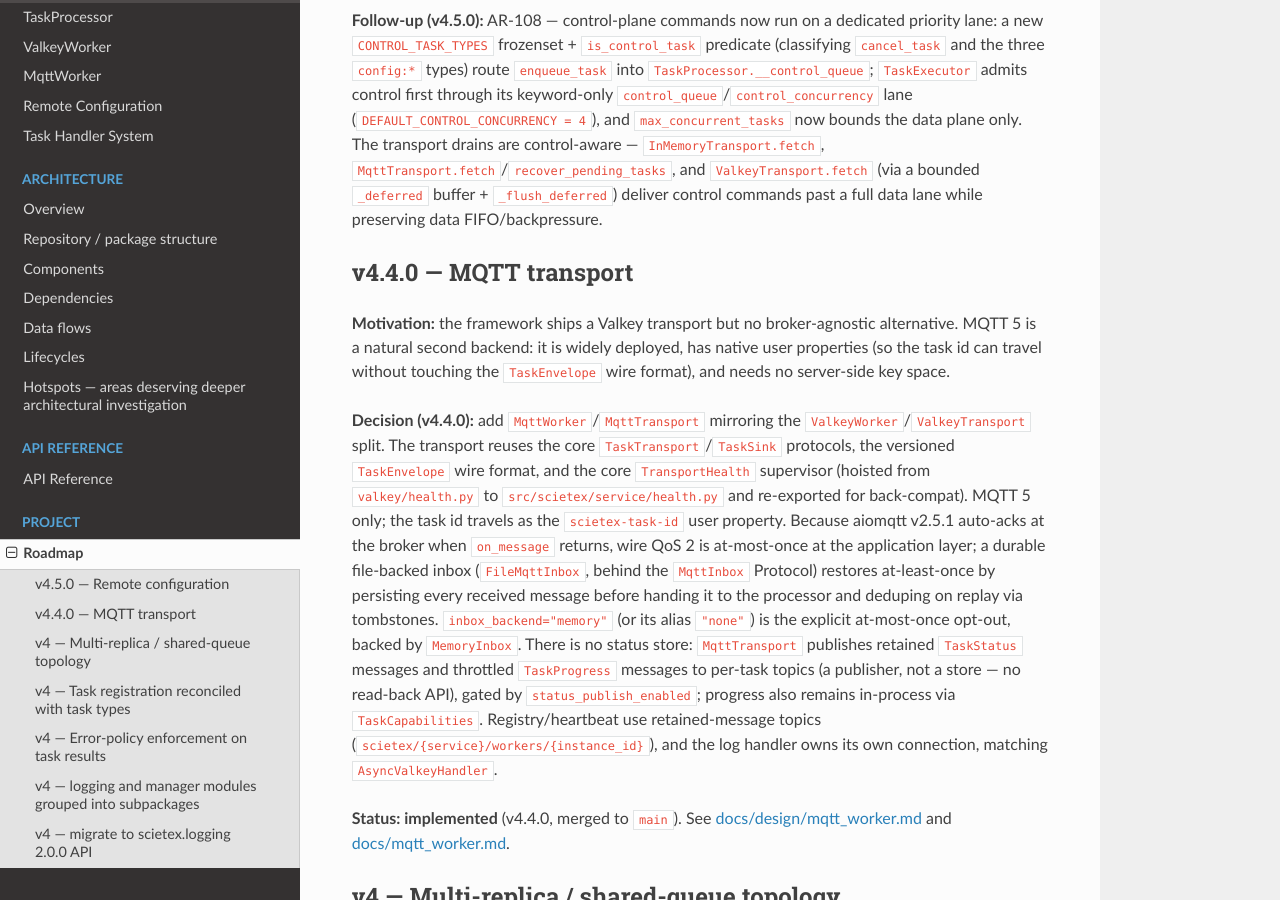
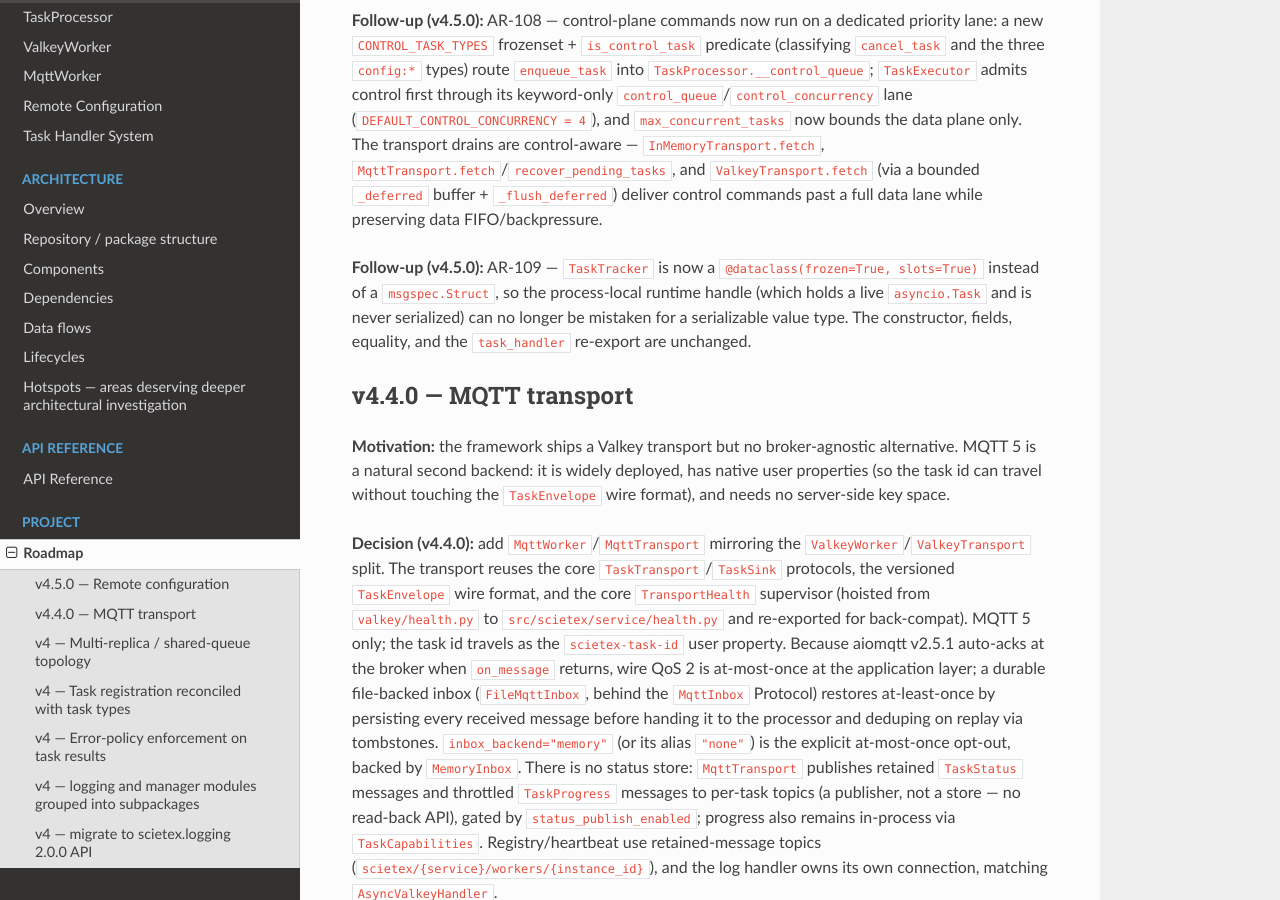
Before and after one commit to bond-anton/scietex.service, a Sphinx documentation site: the page built from docs/ROADMAP.md, in a window 1280 px wide and 900 px high, scrolled down 2959 px. Built offline with Sphinx 7.4.7 and the Read the Docs theme 3.1.0, drawn with Linux system fonts in a browser that asks for light colours.

```diff
--- a/docs/ROADMAP.md
+++ b/docs/ROADMAP.md
@@ -142,6 +142,12 @@ data plane only. The transport drains are control-aware — `InMemoryTransport.f
 `MqttTransport.fetch`/`recover_pending_tasks`, and `ValkeyTransport.fetch` (via a
 bounded `_deferred` buffer + `_flush_deferred`) deliver control commands past a
 full data lane while preserving data FIFO/backpressure.
+
+**Follow-up (v4.5.0):** AR-109 — `TaskTracker` is now a
+`@dataclass(frozen=True, slots=True)` instead of a `msgspec.Struct`, so the
+process-local runtime handle (which holds a live `asyncio.Task` and is never
+serialized) can no longer be mistaken for a serializable value type. The
+constructor, fields, equality, and the `task_handler` re-export are unchanged.
 
 ## v4.4.0 — MQTT transport
 
```
Also changed, not shown: docs/reviews/architecture/2026-09-18-1.md (+3 -2 lines), docs/task_handler.md (+4 -2 lines).
